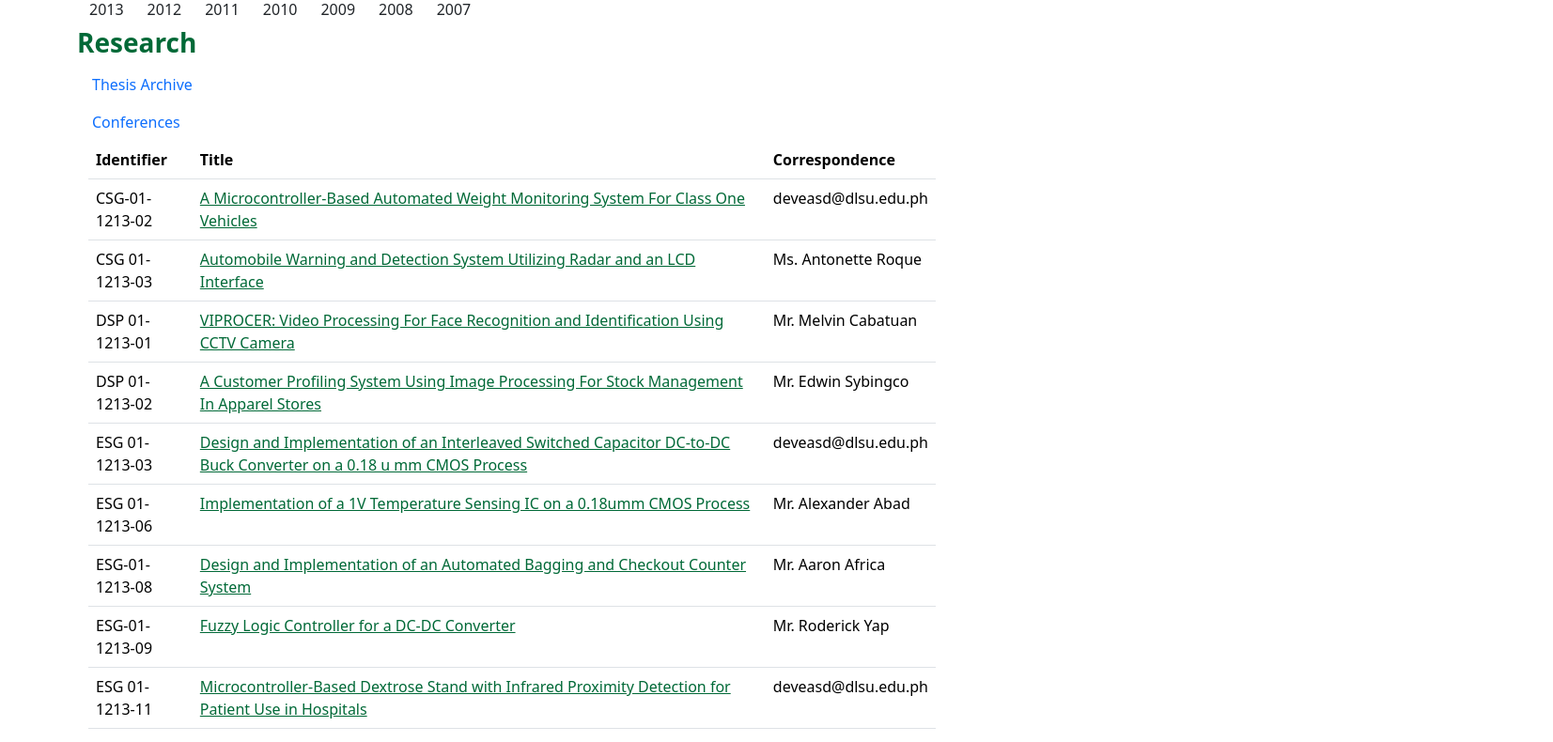
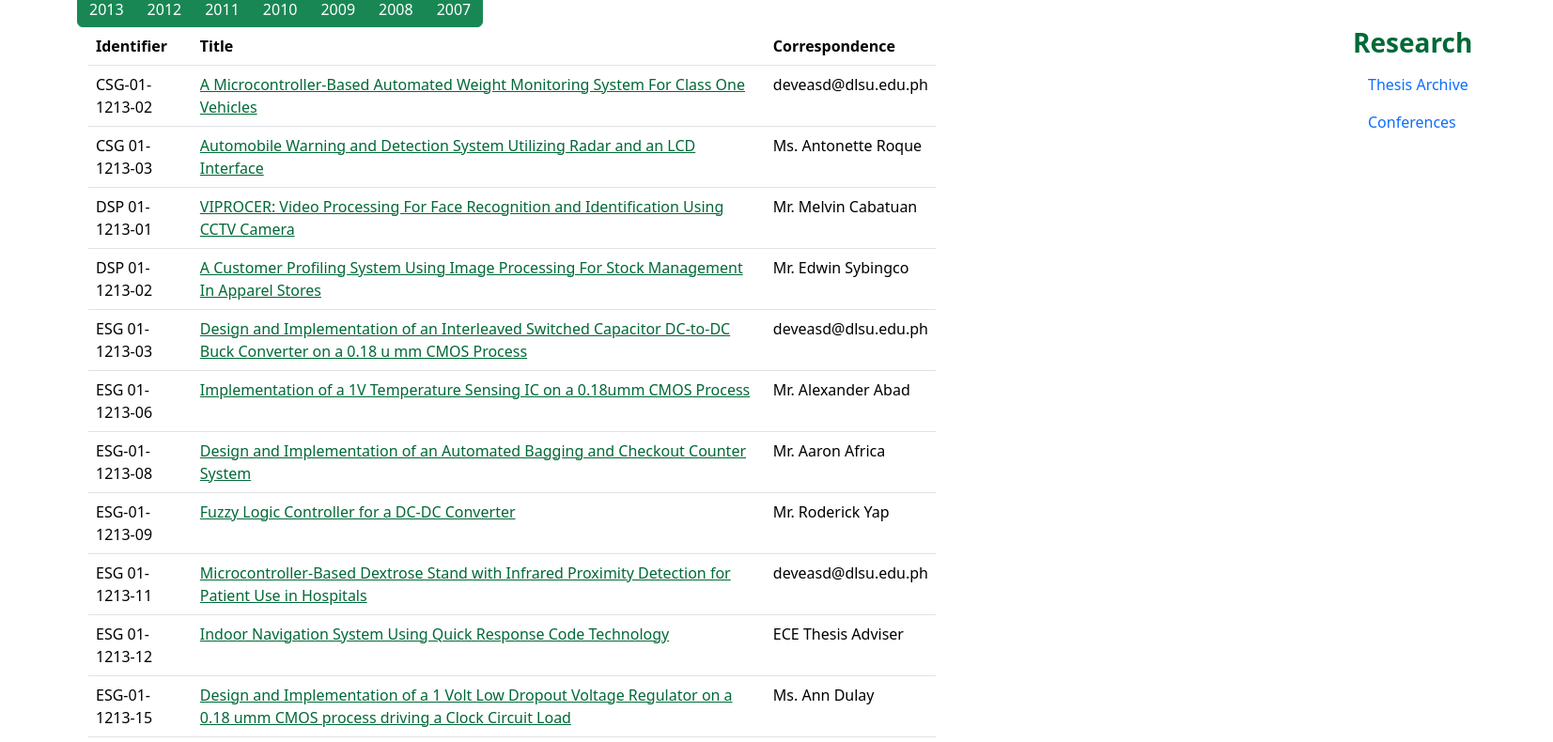
Before and after one commit to Jay-Obico/Jay-Obico.github.io, a plain HTML site: page Research_Thesis_Archive.html in a window 1280 px wide. Shown: the part 155-945 px from the top of the page at 94% size, 1653 px wide, since content can reach past the window. Drawn offline with nearby package versions, Linux system fonts and the light colour scheme.

Commit message:
Add files via upload

```diff
--- a/Research_Thesis_Archive.html
+++ b/Research_Thesis_Archive.html
@@ -131,16 +131,16 @@
                 <h3 class="fw-bold">Thesis Archive</h3>
                 <div lass="container d-flex justify-content-start mt-5">
                     <div id="Thesis-btn-group" class="btn-group" role="group" aria-label="SO_Table">
-                        <button class="btn btn-sucess" type="button" data-bs-toggle="collapse" data-bs-target="#2013" aria-expanded="false" aria-controls="webAcc" onclick="on_Click_Disable(this)">2013</button>
-                        <button class="btn btn-sucess" type="button" data-bs-toggle="collapse" data-bs-target="#2012" aria-expanded="false" aria-controls="webAcc" onclick="on_Click_Disable(this)">2012</button>
-                        <button class="btn btn-sucess" type="button" data-bs-toggle="collapse" data-bs-target="#2011" aria-expanded="false" aria-controls="webAcc" onclick="on_Click_Disable(this)">2011</button>
-                        <button class="btn btn-sucess" type="button" data-bs-toggle="collapse" data-bs-target="#2010" aria-expanded="false" aria-controls="webAcc" onclick="on_Click_Disable(this)">2010</button>
-                        <button class="btn btn-sucess" type="button" data-bs-toggle="collapse" data-bs-target="#2009" aria-expanded="false" aria-controls="webAcc" onclick="on_Click_Disable(this)">2009</button>
-                        <button class="btn btn-sucess" type="button" data-bs-toggle="collapse" data-bs-target="#2008" aria-expanded="false" aria-controls="webAcc" onclick="on_Click_Disable(this)">2008</button>
-                        <button class="btn btn-sucess" type="button" data-bs-toggle="collapse" data-bs-target="#2007" aria-expanded="false" aria-controls="webAcc" onclick="on_Click_Disable(this)">2007</button>
+                        <button class="btn btn-success" type="button" data-bs-toggle="collapse" data-bs-target="#2013" aria-expanded="false" aria-controls="webAcc" onclick="on_Click_Disable(this)">2013</button>
+                        <button class="btn btn-success" type="button" data-bs-toggle="collapse" data-bs-target="#2012" aria-expanded="false" aria-controls="webAcc" onclick="on_Click_Disable(this)">2012</button>
+                        <button class="btn btn-success" type="button" data-bs-toggle="collapse" data-bs-target="#2011" aria-expanded="false" aria-controls="webAcc" onclick="on_Click_Disable(this)">2011</button>
+                        <button class="btn btn-success" type="button" data-bs-toggle="collapse" data-bs-target="#2010" aria-expanded="false" aria-controls="webAcc" onclick="on_Click_Disable(this)">2010</button>
+                        <button class="btn btn-success" type="button" data-bs-toggle="collapse" data-bs-target="#2009" aria-expanded="false" aria-controls="webAcc" onclick="on_Click_Disable(this)">2009</button>
+                        <button class="btn btn-success" type="button" data-bs-toggle="collapse" data-bs-target="#2008" aria-expanded="false" aria-controls="webAcc" onclick="on_Click_Disable(this)">2008</button>
+                        <button class="btn btn-success" type="button" data-bs-toggle="collapse" data-bs-target="#2007" aria-expanded="false" aria-controls="webAcc" onclick="on_Click_Disable(this)">2007</button>
                     </div>
                 </div>
-                <div class="col-2">
+                <div class="col-2" style="position: absolute; left:90em;">
                     <h3 class="fw-bold">Research</h3>
                     <ul class="nav flex-column">
                         <li class="nav-item">
@@ -879,7 +879,7 @@
                     <tr>
                     <td></td>
                     <td><a href="https://www.dlsu.edu.ph/colleges/gcoe/academic-departments/electronics-communications-engineering/thesis-archive/an-implementation-of-a-pc-based-blind-source-separation-using-the-information-maximation-approach-2007/" target="_blank" rel="noopener">An Implementation Of A PC-Based Blind Source Separation Using the Information Maximation Approach</a></td>
-                    <td>Engr. Edzel Lapira</td>
+                    <td><a href="/cdn-cgi/l/email-protection#7e121f0e170c1f1b3e1a120d0b501b1a0b500e16">Engr. Edzel Lapira</a></td>
                     </tr>
                     <tr>
                     <td></td>
@@ -1012,13 +1012,9 @@
                         <td>Engr. Melvin Cabatuan</td>
                         </tr>
                 </table>
-                </div>
 
             </div>
-        </div>
-    </div>
 
-    </div>
 
         <!-- footer -->
         <footer class="mt-auto pb-3 pt-3">
```
